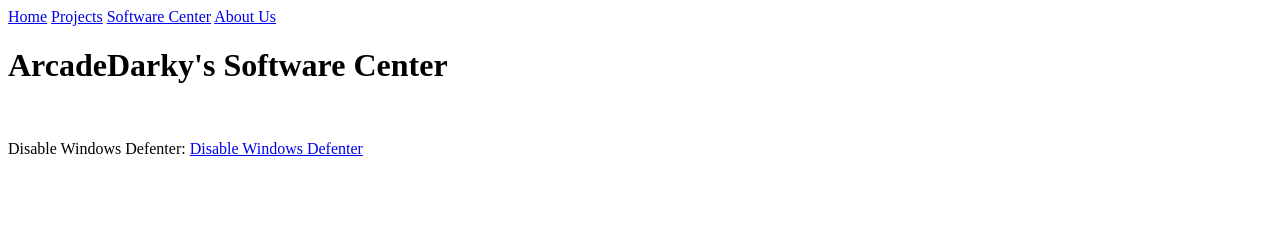
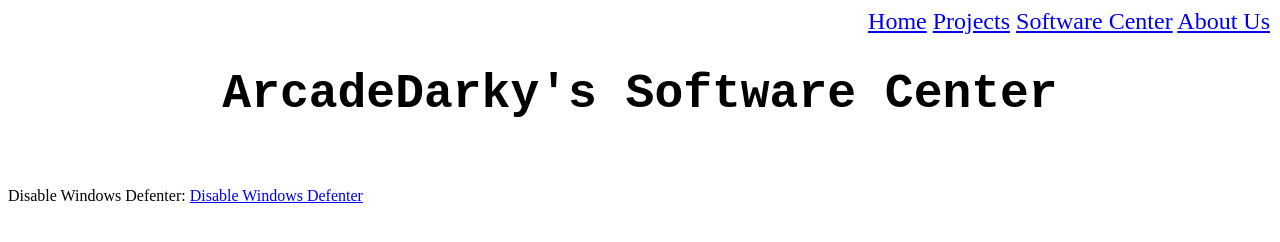
Before and after one commit to DarkyDev0/ArcadeDarkyWebsite, a plain HTML site: page software.html in a window 1280 px wide. Drawn offline with Linux system fonts and the light colour scheme.

Commit message:
Update software.html

```diff
--- a/software.html
+++ b/software.html
@@ -1,8 +1,8 @@
 <!DOCTYPE html>
 <html>
     <head>
+        <link rel="stylesheet" href="./style.css">
         <title>
-            <link rel="stylesheet" href="./software.css">
             Software
         </title>
     </head>
```
